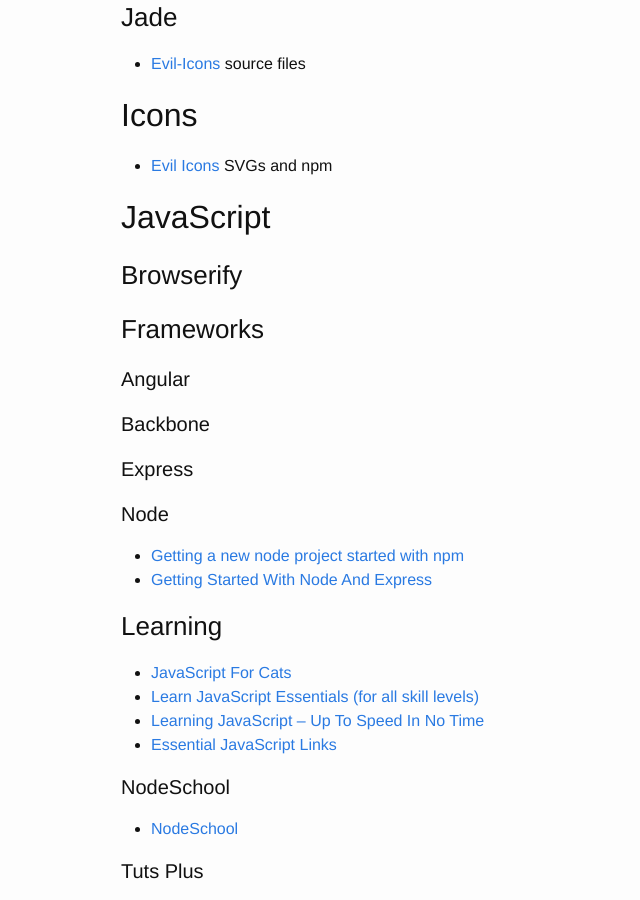
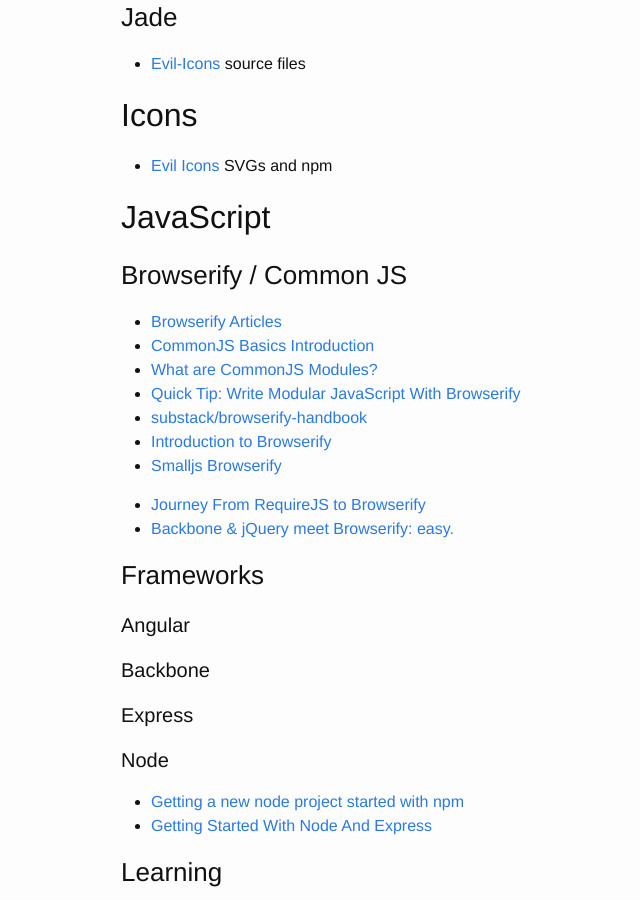
Before and after one commit to brownerd/brownerd.github.io, a Jekyll site: the page built from _posts/2015-01-01-reading-list-2015.md, in a window 1280 px wide and 900 px high, scrolled down 1822 px. Shown: the whole window, without its empty margins (149-789 px from the left). Built offline with Jekyll 4.4.1, drawn with Linux system fonts in a browser that asks for light colours; emoji names are drawn with the system emoji font.

Commit message:
common js UMD

```diff
--- a/_posts/2015-01-01-reading-list-2015.md
+++ b/_posts/2015-01-01-reading-list-2015.md
@@ -133,7 +133,17 @@ Just tyring to get better with handling merge conflicts
 ## JavaScript
 
 
-### Browserify
+### Browserify / Common JS
+- [Browserify Articles](http://browserify.org/articles.html)
+- [CommonJS Basics Introduction](https://egghead.io/lessons/nodejs-commonjs-basics-introduction)
+- [What are CommonJS Modules?](https://egghead.io/lessons/nodejs-what-are-commonjs-modules)
+- [Quick Tip: Write Modular JavaScript With Browserify](http://tutorialzine.com/2014/02/writing-modular-javascript-browserify/)
+- [substack/browserify-handbook](https://github.com/substack/browserify-handbook)
+- [Introduction to Browserify](http://blakeembrey.com/articles/2013/09/introduction-to-browserify/)
+- [Smalljs Browserify](http://smalljs.org/package-managers/npm/browserify/)
+
+- [Journey From RequireJS to Browserify ](http://esa-matti.suuronen.org/blog/2013/03/22/journey-from-requirejs-to-browserify/)
+- [Backbone & jQuery meet Browserify: easy.](http://learnjs.io/blog/2013/11/23/backbone-jquery-browserify/)
 
 
 
```
